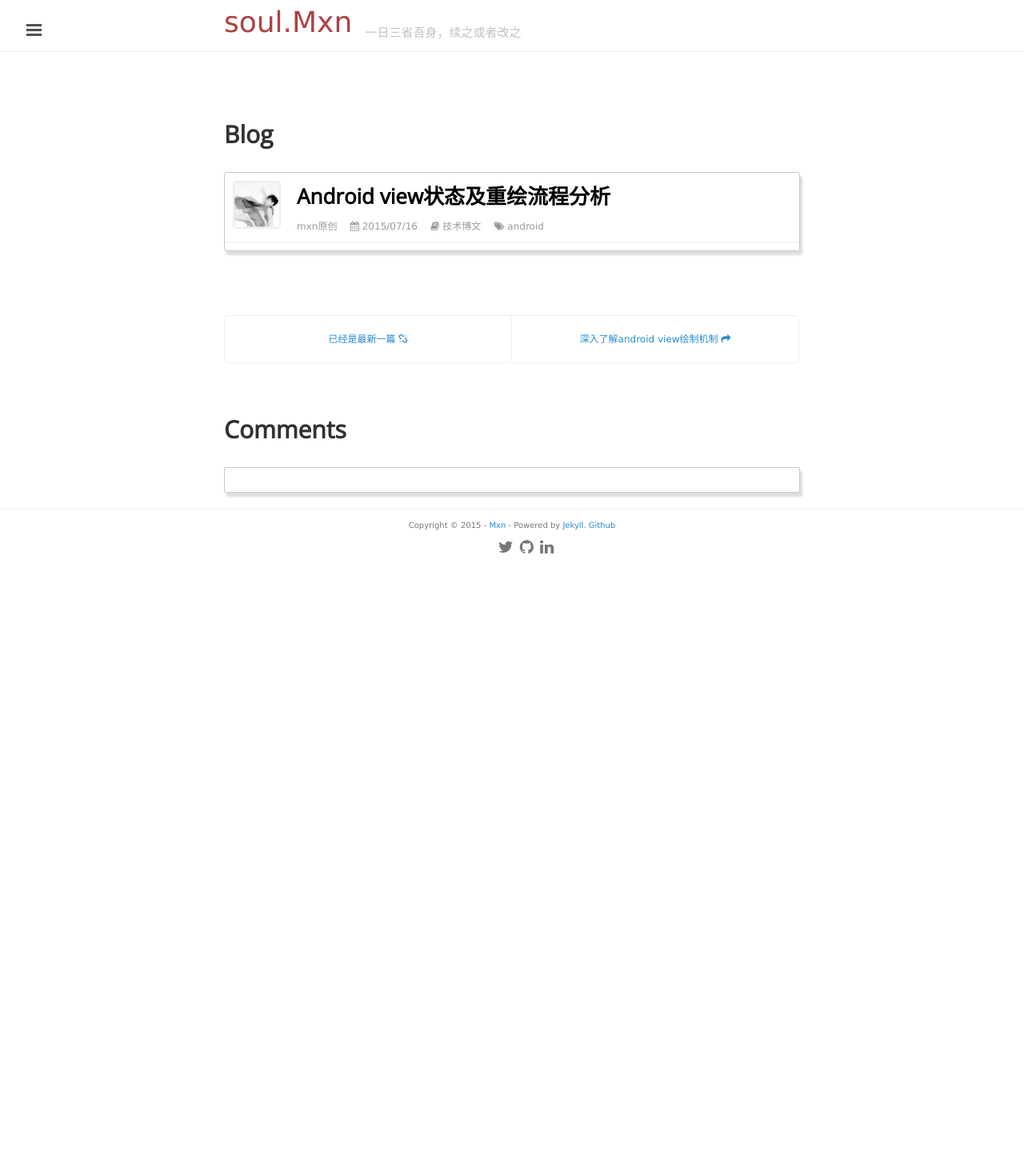
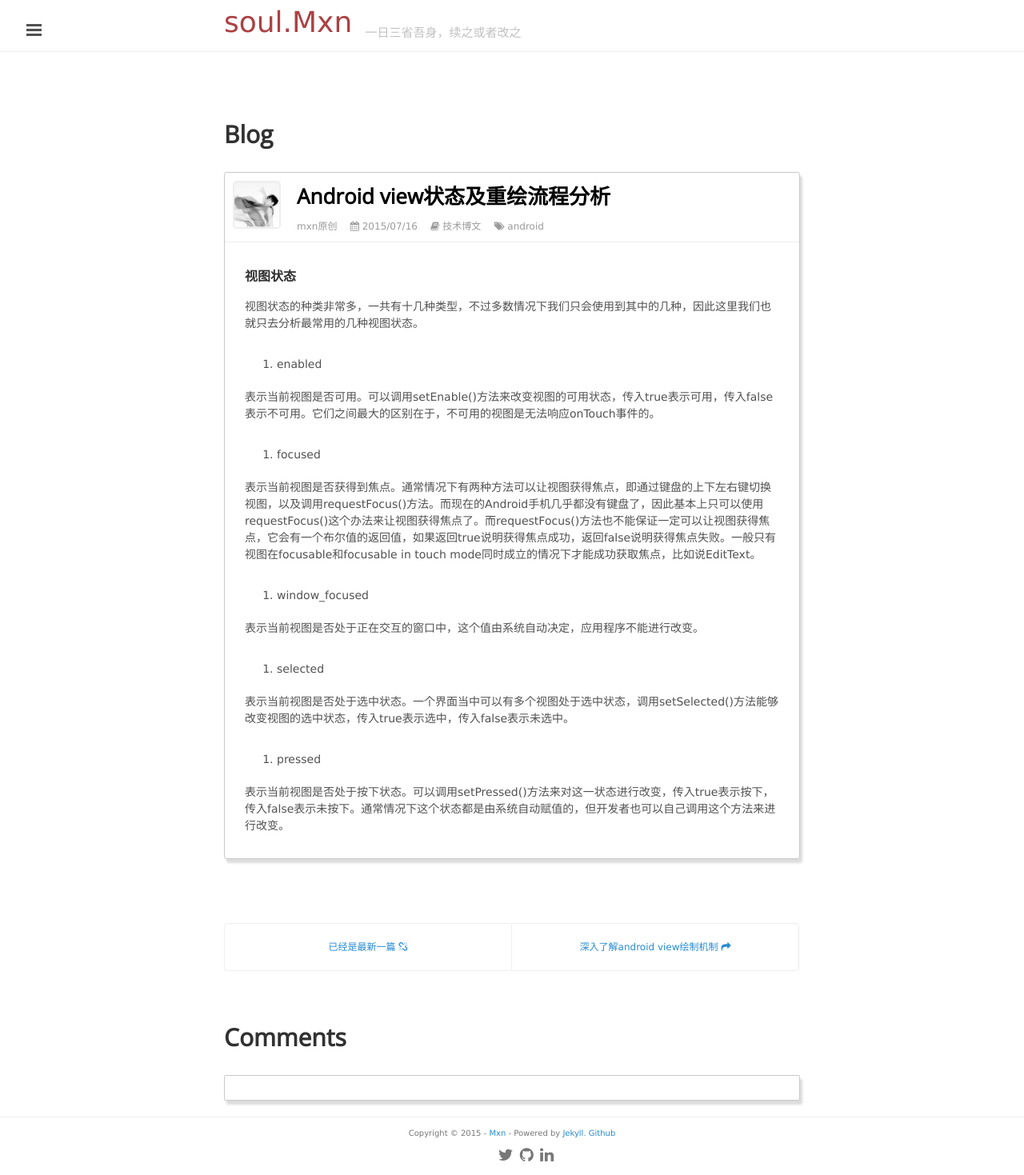
Before and after one commit to mxn21/mxn21.github.io, a Jekyll site: the page built from _posts/2015-7-16-android view状态及重绘流程分析.md, in a window 1280 px wide. Shown: the whole page at 80% size. Built offline with Jekyll 4.4.1, drawn with Linux system fonts in a browser that asks for light colours; Markdown is read by kramdown in place of the engine named in the settings; comment, search, counter and statistics services are not loaded; before the commit the page ends 900 px from its top, so only the background shows below that.

Commit message:
2423432
324242

```diff
--- a/_posts/2015-7-16-android view状态及重绘流程分析.md
+++ b/_posts/2015-7-16-android view状态及重绘流程分析.md
@@ -5,3 +5,27 @@
 category: 技术博文
 tag: android
 ---
+
+### 视图状态
+
+视图状态的种类非常多，一共有十几种类型，不过多数情况下我们只会使用到其中的几种，因此这里我们也就只去分析最常用的几种视图状态。
+
+1. enabled
+
+表示当前视图是否可用。可以调用setEnable()方法来改变视图的可用状态，传入true表示可用，传入false表示不可用。它们之间最大的区别在于，不可用的视图是无法响应onTouch事件的。
+
+2. focused
+
+表示当前视图是否获得到焦点。通常情况下有两种方法可以让视图获得焦点，即通过键盘的上下左右键切换视图，以及调用requestFocus()方法。而现在的Android手机几乎都没有键盘了，因此基本上只可以使用requestFocus()这个办法来让视图获得焦点了。而requestFocus()方法也不能保证一定可以让视图获得焦点，它会有一个布尔值的返回值，如果返回true说明获得焦点成功，返回false说明获得焦点失败。一般只有视图在focusable和focusable in touch mode同时成立的情况下才能成功获取焦点，比如说EditText。
+
+3. window_focused
+
+表示当前视图是否处于正在交互的窗口中，这个值由系统自动决定，应用程序不能进行改变。
+
+4. selected
+
+表示当前视图是否处于选中状态。一个界面当中可以有多个视图处于选中状态，调用setSelected()方法能够改变视图的选中状态，传入true表示选中，传入false表示未选中。
+
+5. pressed
+
+表示当前视图是否处于按下状态。可以调用setPressed()方法来对这一状态进行改变，传入true表示按下，传入false表示未按下。通常情况下这个状态都是由系统自动赋值的，但开发者也可以自己调用这个方法来进行改变。
```
